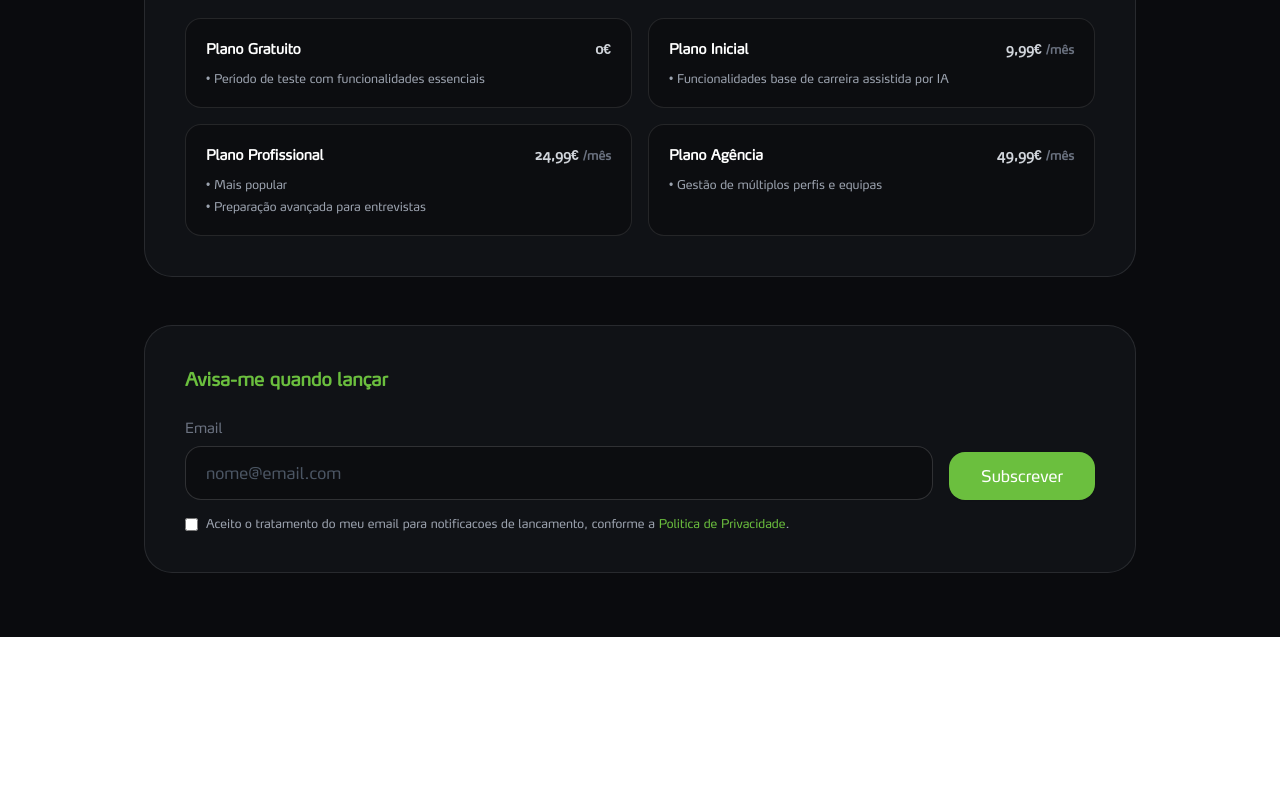
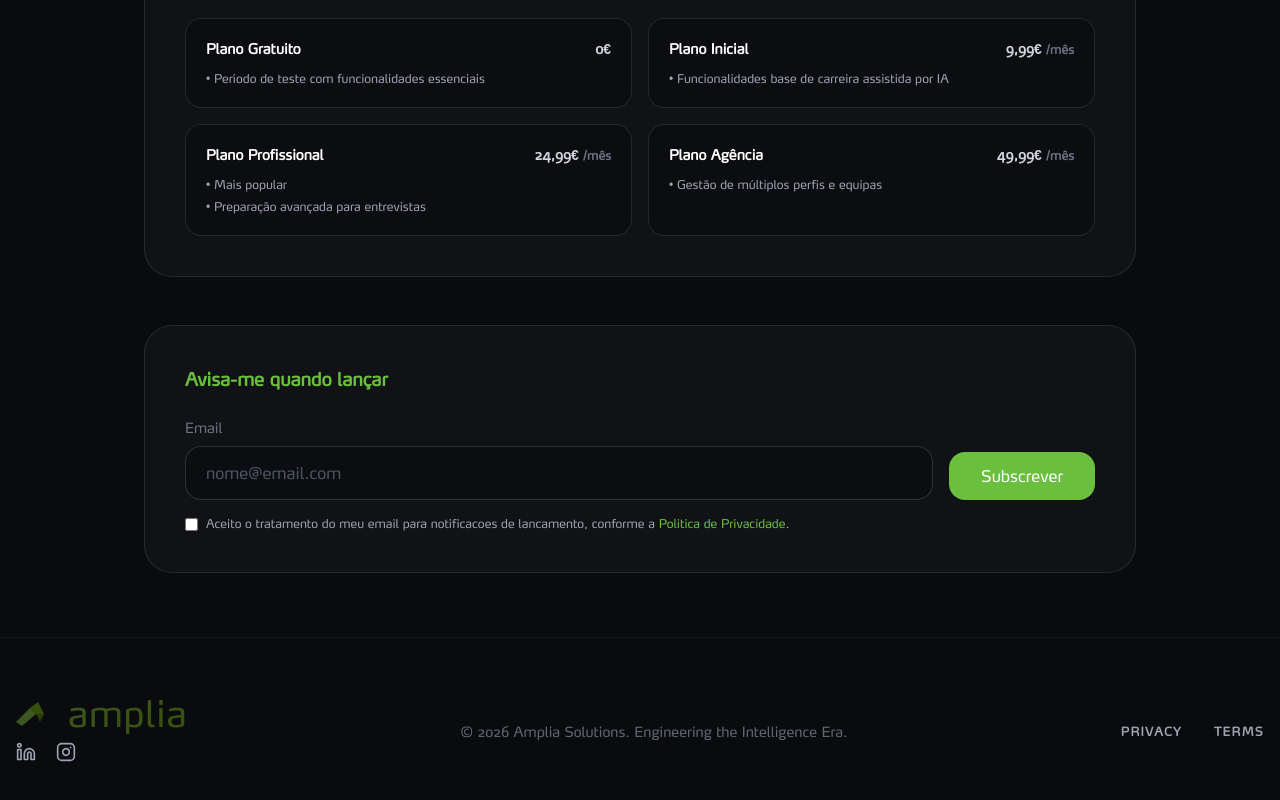
Before and after one commit to founderresponderja/Amplia, a React (Vite) app: page /produtos/lia in a window 1280 px wide. Shown: the part 999-1799 px from the top of the page. Before the commit the page ends 1636 px from the top, so only its background shows below. Built offline with nearby package versions, Linux system fonts and the light colour scheme.

Commit message:
fix: remove address from footer, add footer to all pages

```diff
--- a/HomePage.tsx
+++ b/HomePage.tsx
@@ -6,6 +6,7 @@ import { Logo } from './components/Logo';
 import { Button } from './components/Button';
 import { Services } from './components/Services';
 import { Contact } from './components/Contact';
+import { Footer } from './components/Footer';
 import { About } from './components/About';
 import { FAQ } from './components/FAQ';
 import { WhoWeAre } from './components/WhoWeAre';
@@ -208,35 +209,7 @@ export function HomePage() {
       <WhoWeAre content={t.whoWeAre} />
       <Contact content={t.contact} />
 
-      <footer className="py-16 border-t border-gray-100 dark:border-white/5 text-center transition-colors">
-        <div className="max-w-7xl mx-auto px-4 flex flex-col md:flex-row justify-between items-center gap-8 text-gray-400 text-sm">
-          <div className="flex flex-col items-center md:items-start gap-4">
-            <Logo className="h-6 opacity-40 hover:opacity-100 transition-all cursor-pointer" showText={true} />
-            <div className="flex gap-5">
-              <a href="https://www.linkedin.com/company/ampliasolutions" target="_blank" rel="noopener noreferrer" className="hover:text-amplia-green transition-all transform hover:scale-110" aria-label="LinkedIn">
-                <Linkedin size={20} />
-              </a>
-              <a href="https://www.instagram.com/ampliasolutions" target="_blank" rel="noopener noreferrer" className="hover:text-amplia-green transition-all transform hover:scale-110" aria-label="Instagram">
-                <Instagram size={20} />
-              </a>
-            </div>
-          </div>
-
-          <div className="flex flex-col items-center gap-2">
-            <p className="max-w-xs md:max-w-none font-medium opacity-60 transition-opacity hover:opacity-100">
-              &copy; {new Date().getFullYear()} Amplia Solutions. Engineering the Intelligence Era.
-            </p>
-            <p className="text-[10px] opacity-40 uppercase tracking-widest font-bold">
-              AGUALVA-CACÉM, Portugal • (+351) 91 346 67 49
-            </p>
-          </div>
-
-          <div className="flex gap-8 font-bold text-xs uppercase tracking-widest">
-            <Link to="/privacidade" className="hover:text-amplia-green transition-colors">{t.legal.privacy}</Link>
-            <Link to="/termos" className="hover:text-amplia-green transition-colors">{t.legal.terms}</Link>
-          </div>
-        </div>
-      </footer>
+      <Footer />
 
       <Suspense fallback={null}>
         <AIChatBot t={t.aiBot} lang={lang} />
--- a/LegalPages.tsx
+++ b/LegalPages.tsx
@@ -2,6 +2,7 @@ import React, { useEffect, useState } from 'react';
 import { Link } from 'react-router-dom';
 import { Sun, Moon } from 'lucide-react';
 import { Logo } from './components/Logo';
+import { Footer } from './components/Footer';
 import { canPersistFunctionalPreferences } from './cookiePreference';
 import { detectAppLanguage, persistAppLanguage, readAppLanguage } from './language';
 import { legalTranslations } from './legalTranslations';
@@ -112,6 +113,7 @@ function LegalLayout({ pageKey }: LegalLayoutProps) {
           ))}
         </div>
       </main>
+      <Footer />
     </div>
   );
 }
--- /dev/null
+++ b/components/Footer.tsx
@@ -0,0 +1,63 @@
+import React, { useEffect, useState } from 'react';
+import { Link } from 'react-router-dom';
+import { Instagram, Linkedin } from 'lucide-react';
+import { Logo } from './Logo';
+import { detectAppLanguage, readAppLanguage } from '../language';
+import { translations } from '../translations';
+import { Language } from '../types';
+
+export function Footer() {
+  const [lang, setLang] = useState<Language>(() => detectAppLanguage());
+  const t = translations[lang];
+
+  useEffect(() => {
+    const syncLang = () => setLang(readAppLanguage());
+    window.addEventListener('amplia-language-change', syncLang as EventListener);
+    return () => window.removeEventListener('amplia-language-change', syncLang as EventListener);
+  }, []);
+
+  return (
+    <footer className="py-16 border-t border-gray-100 dark:border-white/5 text-center transition-colors bg-white dark:bg-transparent">
+      <div className="max-w-7xl mx-auto px-4 flex flex-col md:flex-row justify-between items-center gap-8 text-gray-400 text-sm">
+        <div className="flex flex-col items-center md:items-start gap-4">
+          <Logo className="h-6 opacity-40 hover:opacity-100 transition-all cursor-pointer" showText={true} />
+          <div className="flex gap-5">
+            <a
+              href="https://www.linkedin.com/company/ampliasolutions"
+              target="_blank"
+              rel="noopener noreferrer"
+              className="hover:text-amplia-green transition-all transform hover:scale-110"
+              aria-label="LinkedIn"
+            >
+              <Linkedin size={20} />
+            </a>
+            <a
+              href="https://www.instagram.com/ampliasolutions"
+              target="_blank"
+              rel="noopener noreferrer"
+              className="hover:text-amplia-green transition-all transform hover:scale-110"
+              aria-label="Instagram"
+            >
+              <Instagram size={20} />
+            </a>
+          </div>
+        </div>
+
+        <div className="flex flex-col items-center gap-2">
+          <p className="max-w-xs md:max-w-none font-medium opacity-60 transition-opacity hover:opacity-100">
+            &copy; {new Date().getFullYear()} Amplia Solutions. Engineering the Intelligence Era.
+          </p>
+        </div>
+
+        <div className="flex gap-8 font-bold text-xs uppercase tracking-widest">
+          <Link to="/privacidade" className="hover:text-amplia-green transition-colors">
+            {t.legal.privacy}
+          </Link>
+          <Link to="/termos" className="hover:text-amplia-green transition-colors">
+            {t.legal.terms}
+          </Link>
+        </div>
+      </div>
+    </footer>
+  );
+}
--- a/components/ProductComingSoonPage.tsx
+++ b/components/ProductComingSoonPage.tsx
@@ -2,6 +2,7 @@ import React, { useEffect, useState } from 'react';
 import { Link } from 'react-router-dom';
 import { Logo } from './Logo';
 import { Button } from './Button';
+import { Footer } from './Footer';
 import type { ProductWaitlistKey } from '../productPages';
 
 const ACCENT = '#6BBF3E';
@@ -221,6 +222,7 @@ export const ProductComingSoonPage: React.FC<Props> = ({
           )}
         </section>
       </main>
+      <Footer />
     </div>
   );
 };
```
